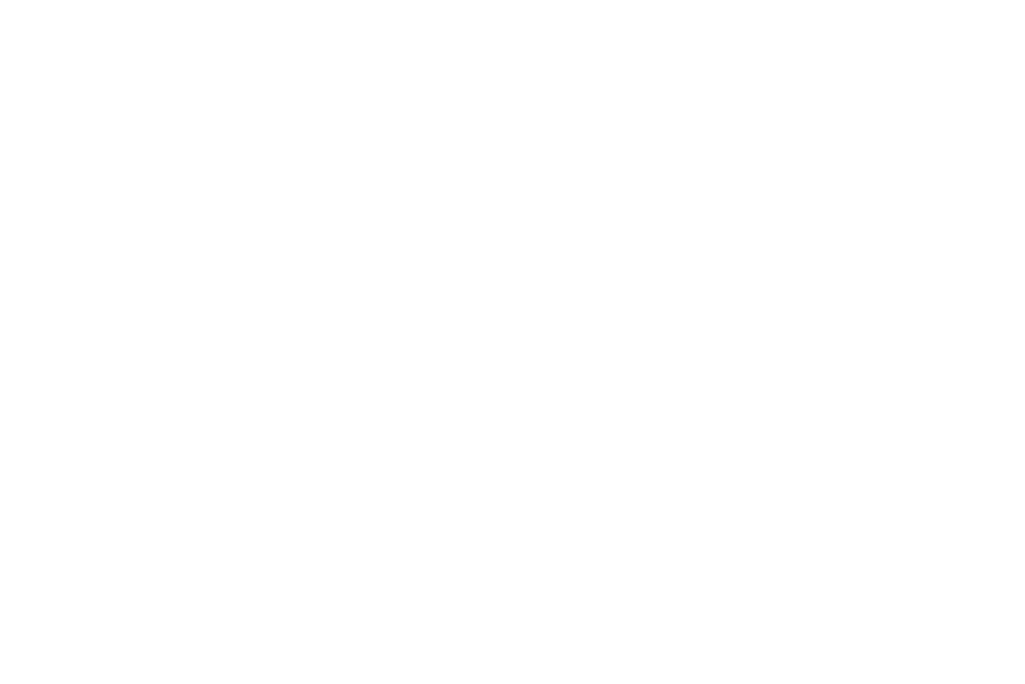
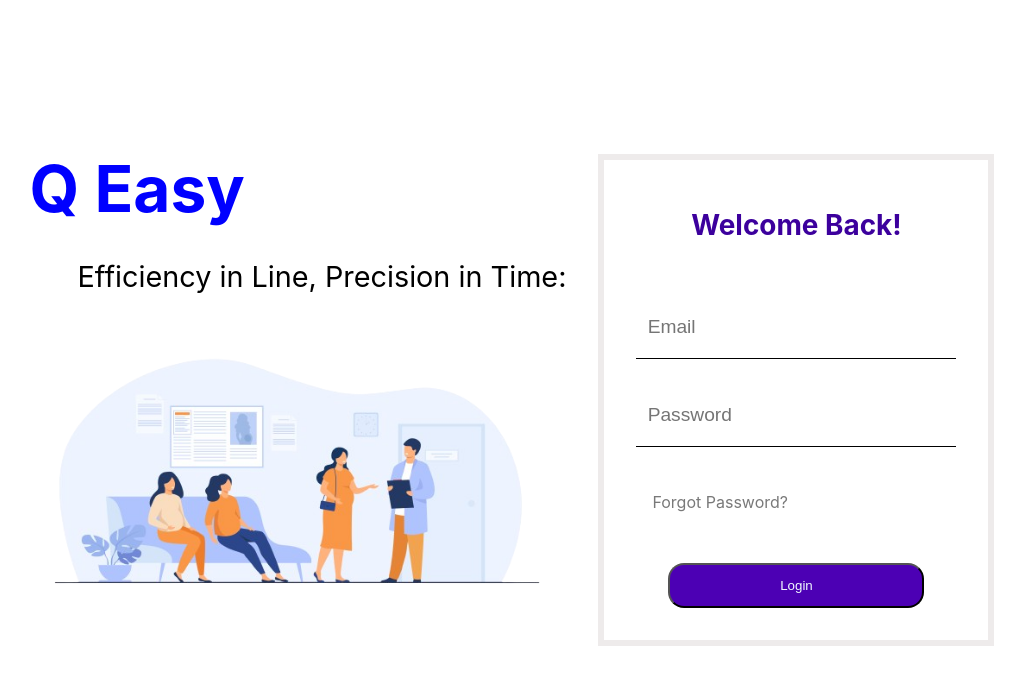
Before and after one commit to RagoDevs/QEasy, a React (Create React App) app: page / in a window 1280 px wide. Before the commit this address had no page. Shown: the top 684 px of the page, without its empty margins (144-1169 px from the left). Built offline with nearby package versions, Linux system fonts and the light colour scheme.

Commit message:
added login page

```diff
--- a/src/App.js
+++ b/src/App.js
@@ -2,10 +2,17 @@
 import './App.css';
 import Dashboard from './Pages/Dashboard/Dashboard';
 import { Routes, Route } from 'react-router-dom'
+import Login from './Pages/Login/Login';
 
 function App() {
   return (
     <Routes>
+      <Route
+        path=''
+        element={
+          <Login />
+        }
+      />
       <Route
         path='dashboard'
         element={
--- /dev/null
+++ b/src/Components/LoginAndSignIn/Loginsignin.css
@@ -0,0 +1,90 @@
+.loginandsignin {
+    height: 100vh;
+    width: 100%;
+    display: flex;
+    align-items: center;
+    justify-content: center;
+}
+
+.login--header {
+    margin: 2rem;
+}
+
+.login--header h1 {
+    font-size: 4rem;
+    color: blue;
+}
+
+.login--header p {
+    margin: 2rem 0 0 3rem;
+    font-size: 1.8rem;
+}
+
+.login--header img {
+    height: 22rem;
+}
+
+.loginsignin {
+    border: 6px solid rgba(221, 216, 216, 0.5);
+    padding:  1rem;
+}
+
+.login--text {
+    display: flex;
+    flex-direction: column;
+    align-items: center;
+    width: 100%;
+    margin-top: 2rem;
+    margin-bottom: 2.3rem;
+    color: #3c009d;
+    font-size: 2.1rem;
+}
+
+.login--inputs {
+    display: flex;
+    flex-direction: column;
+    align-items: center;
+    gap: 1.5rem;
+    margin-top: 1.8rem;
+    padding: 1rem;
+}
+
+.login--inputs input {
+    display: flex;
+    align-items: center;
+    margin: auto;
+    width: 20rem;
+    height: 4rem;
+    padding: .7rem;
+    border: none;
+    border-bottom: 1px solid black;
+    outline: none;
+    font-size: 1.2rem;
+
+}
+
+.forgot--password {
+    margin-left: 1rem;
+    color: #797979;
+    margin-top: 1.3rem;
+    cursor: pointer;
+    align-self:flex-start;
+}
+
+.submit {
+    display: flex;
+    align-items: center;
+    justify-content: center;
+    color: aliceblue;
+    width: 16rem;
+    height: 2.8rem;
+    margin-top: 1.7rem;
+    background-color: #4c00b4;
+    border-radius: 1rem;
+    cursor: pointer;
+}
+
+.grey {
+    background: #eaeaea;
+    color: #676767;
+}
--- /dev/null
+++ b/src/Components/LoginAndSignIn/logInAndsignIn.jsx
@@ -0,0 +1,83 @@
+import React from "react";
+
+import login from '../../Assets/Images/login.png'
+import './Loginsignin.css'
+
+
+function LogInAndsignIn() {
+
+    /*let auth = useAuth();
+    const formik = useFormik({
+        initialValues: {
+            email: '',
+            password: '',
+        },
+        validationSchema: Yup.object({
+
+            email: Yup.string().email('Invalid email address').required('Required'),
+            password: Yup.string()
+                .min(5, 'Must be 5 characters or above')
+                .required('Required'),
+        }),
+        onSubmit: values => {
+            auth.signin(values.email, values.password);
+        },
+    });*/
+
+
+
+    return (
+        <>
+            <div className='loginandsignin'>
+                <div className='login--header'>
+                    <h1>Q Easy</h1>
+                    <p>Efficiency in Line, Precision in Time: </p>
+                    <img src={login} alt="loginimage" />
+                </div>
+
+                <div className='loginsignin'>
+                    <div className='login--text'>
+                        <h5>Welcome Back!</h5>
+
+                    </div>
+                    <form >
+                        <div className='login--inputs'>
+
+                            <input
+                                type='email'
+                                className='input'
+                                placeholder='Email'
+                                name='email'
+                               /* value={formik.values.email}
+                                onChange={formik.handleChange}
+                                onBlur={formik.handleBlur}*/
+                            />
+
+
+                            <input
+                                type='password'
+                                className='input'
+                                placeholder='Password'
+                                name='password'
+                               /* value={formik.values.password}
+                                onChange={formik.handleChange}
+                                onBlur={formik.handleBlur}*/
+                            />
+
+
+                            <div className='forgot--password'> Forgot Password?</div>
+                            <button
+                                type='submit'
+                                className='submit'
+                            >
+                                Login
+                            </button>
+                        </div>
+                    </form>
+                </div>
+            </div>
+        </>
+    )
+}
+
+export default LogInAndsignIn
--- /dev/null
+++ b/src/Pages/Login/Login.jsx
@@ -0,0 +1,13 @@
+import React from 'react'
+import LogInAndsignIn from '../../Components/LoginAndSignIn/logInAndsignIn'
+
+function Login() {
+
+    return (
+        <>
+          <LogInAndsignIn />
+        </>
+    )
+}
+
+export default Login
```
Also changed, not shown: src/Assets/Images/login copy.png (added).
